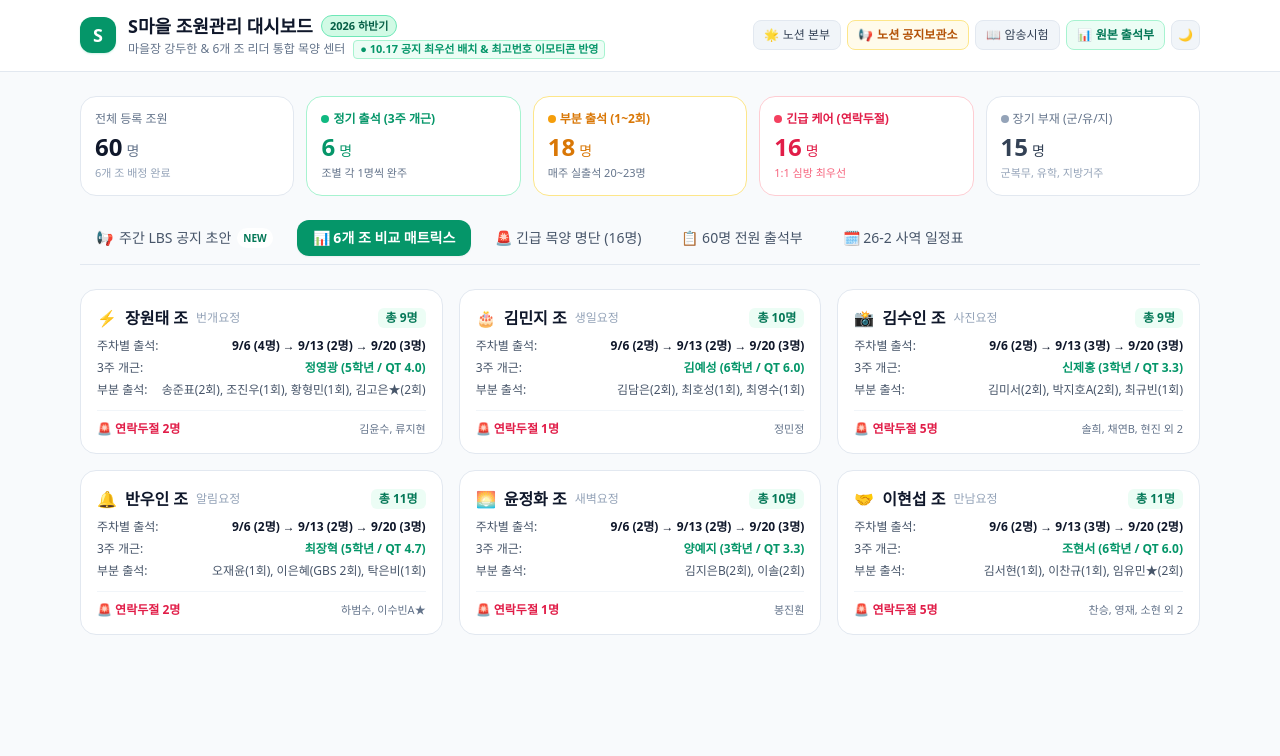
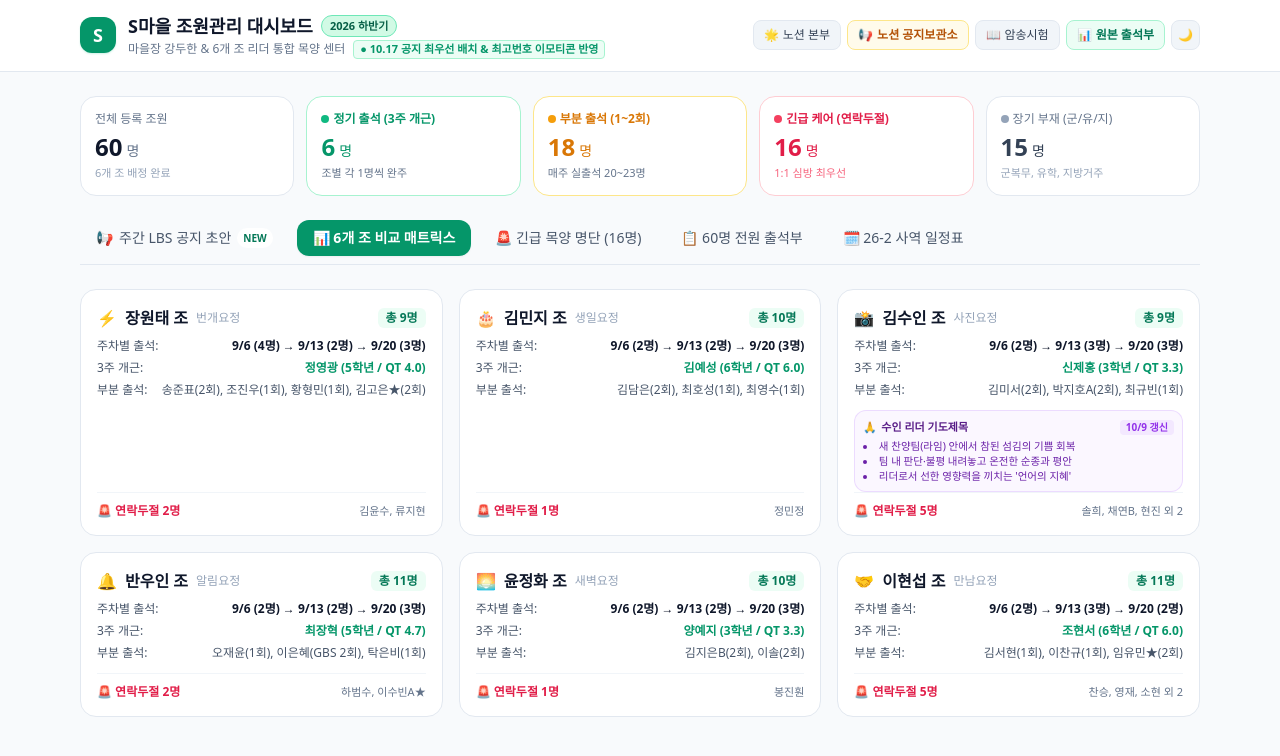
Before and after one commit to danielkang28/smaul-dashboard, a plain HTML site: page index.html in a window 1280 px wide. Both pictures are taken after a click on the button "📊 6개 조 비교 매트릭스". Drawn offline with nearby package versions, Linux system fonts and the light colour scheme.

Commit message:
feat: reflect Suin leader's updated prayer request on dashboard

```diff
--- a/index.html
+++ b/index.html
@@ -313,6 +313,17 @@ https://script.google.com/macros/s/AKfycbwCbl2SnhEF1fj-zf35ptta4p3bqzP1YLrb4OQdV
               <div class="flex justify-between"><span>주차별 출석:</span><span class="font-bold text-slate-900 dark:text-white">9/6 (2명) → 9/13 (3명) → 9/20 (3명)</span></div>
               <div class="flex justify-between"><span>3주 개근:</span><span class="font-bold text-emerald-600">신제홍 (3학년 / QT 3.3)</span></div>
               <div class="flex justify-between"><span>부분 출석:</span><span>김미서(2회), 박지호A(2회), 최규빈(1회)</span></div>
+            </div>
+            <div class="mt-2.5 p-2 rounded-xl bg-purple-50/80 dark:bg-purple-950/40 border border-purple-200/80 dark:border-purple-900/50 text-[11px]">
+              <div class="font-bold text-purple-900 dark:text-purple-200 flex items-center justify-between mb-1">
+                <span class="flex items-center gap-1"><span>🙏</span> <span>수인 리더 기도제목</span></span>
+                <span class="text-[10px] text-purple-600 dark:text-purple-400 font-semibold bg-purple-100 dark:bg-purple-900/60 px-1.5 py-0.2 rounded">10/9 갱신</span>
+              </div>
+              <ul class="text-purple-800 dark:text-purple-300 space-y-0.5 list-disc list-inside leading-tight text-[10.5px]">
+                <li>새 찬양팀(라임) 안에서 참된 섬김의 기쁨 회복</li>
+                <li>팀 내 판단·불평 내려놓고 온전한 순종과 평안</li>
+                <li>리더로서 선한 영향력을 끼치는 '언어의 지혜'</li>
+              </ul>
             </div>
           </div>
           <div class="pt-2.5 border-t border-slate-100 dark:border-slate-800 flex items-center justify-between text-xs">
```
